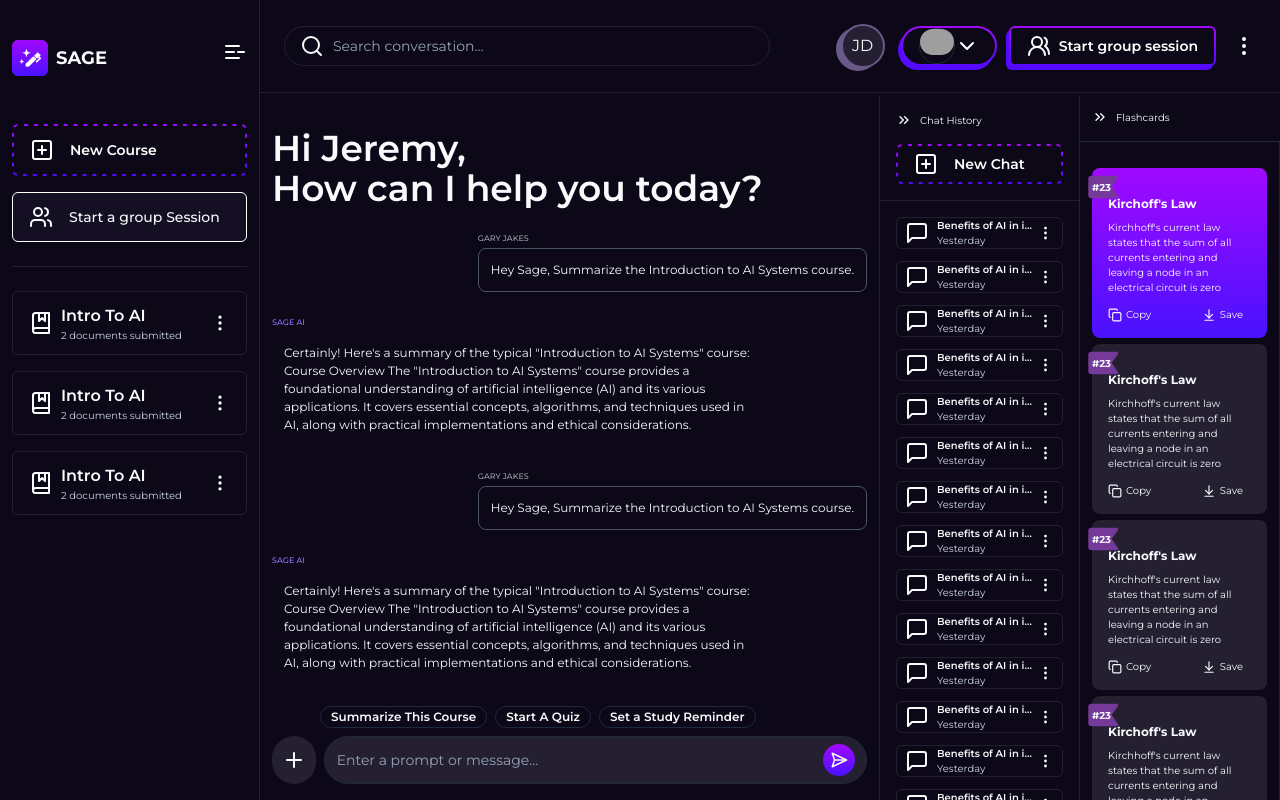
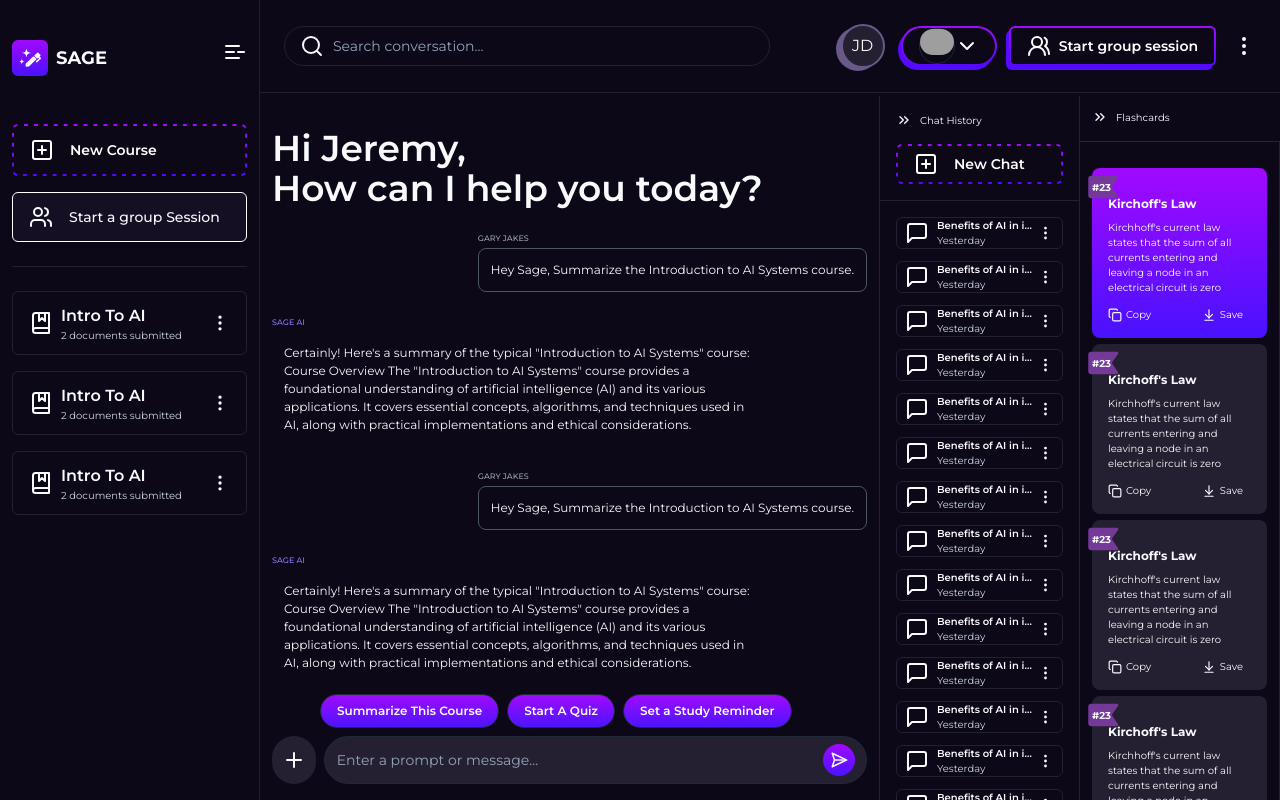
Before and after one commit to NengakDakup/sage-app, a Next.js app: page /dashboard in a window 1280 px wide. Built offline with nearby package versions, Linux system fonts and the light colour scheme; grey boxes are pictures that could not be loaded.

Commit message:
Added custom badge class

```diff
--- a/components/ui/badge.jsx
+++ b/components/ui/badge.jsx
@@ -15,6 +15,7 @@ const badgeVariants = cva(
         destructive:
           "border-transparent bg-destructive text-destructive-foreground hover:bg-destructive/80",
         outline: "text-foreground",
+        prompt: "text-white gradient-border cursor-pointer bg-gradient-primary py-2 px-4"
       },
     },
     defaultVariants: {
```
